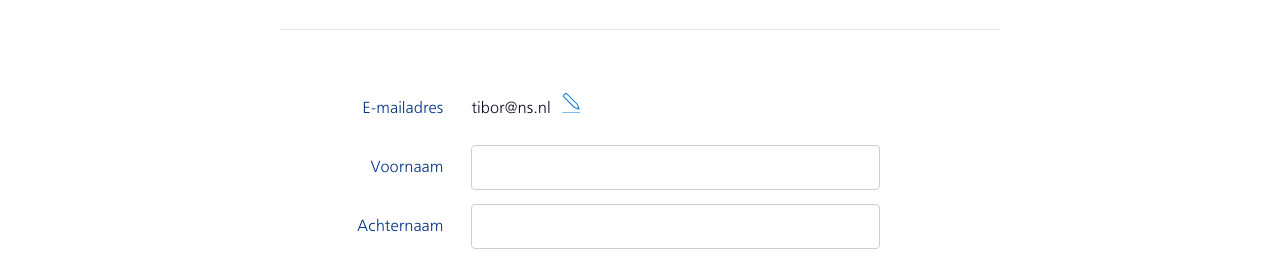
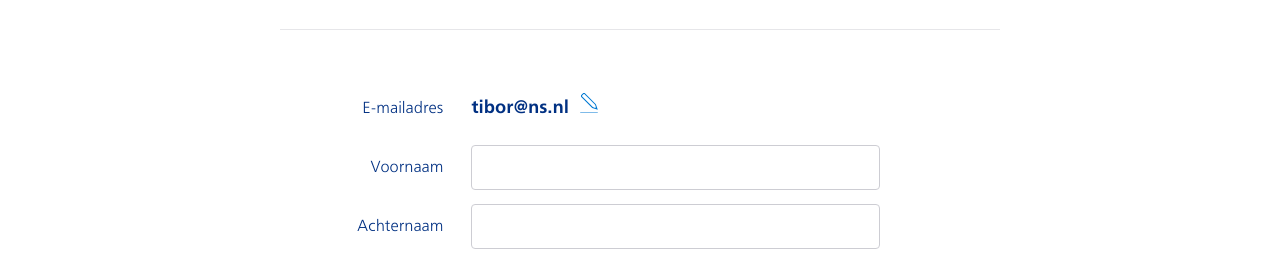
Before and after one commit to tdenheld/ns-ros, a Jekyll site: the page built from bestellen/stap1b.html, in a window 1280 px wide. Shown: the part 193-454 px from the top of the page. Built offline with Jekyll 4.4.1, drawn with Linux system fonts in a browser that asks for light colours.

```diff
--- a/_sass/components.form.scss
+++ b/_sass/components.form.scss
@@ -118,7 +118,7 @@
 }
 
 .tk-ff__filled {
-    line-height: $button-height - 2;
+    line-height: $button-height - 4;
 }
 
 .tk-ff__label {
--- a/assets/js/tk.generic.js
+++ b/assets/js/tk.generic.js
@@ -94,15 +94,12 @@ $(document).ready(function () {
     function checkValue(i, t) {
         if (i.val() != "") {
             t.addClass("is-active");
-            submit = true;
         } else {
             t.removeClass("is-active");
-            submit = false;
         };
     };
 
     function showError(i, e) {
-        submit = false;
         i.addClass("is-error");
         TweenLite.to(e, .3, {
             ease: default_ease,
@@ -130,6 +127,7 @@ $(document).ready(function () {
 
         input.keyup(function () {
             hideError(input, error);
+            tick.removeClass("is-active");
         });
 
         input.focusout(function () {
@@ -137,6 +135,9 @@ $(document).ready(function () {
             if ($(this).prop("required")) {
                 if (input.val() == "") {
                     showError(input, error);
+                    submit = false;
+                } else {
+                    submit = true;
                 };
             };
         });
--- a/bestellen/stap1b.html
+++ b/bestellen/stap1b.html
@@ -14,7 +14,7 @@ progress: false
         </label>
 
         <div class="tk-ff__filled">
-            <span>tibor@ns.nl</span>
+            <span class="fw-b f-blue f18">tibor@ns.nl</span>
             <a href="/bestellen/stap1a.html" class="btn__link">
                 <span class="svg-light-blue ml-1" include="/assets/img/icons/edit--small.svg"></span>
             </a>
```
Also changed, not shown: 3 other files.
